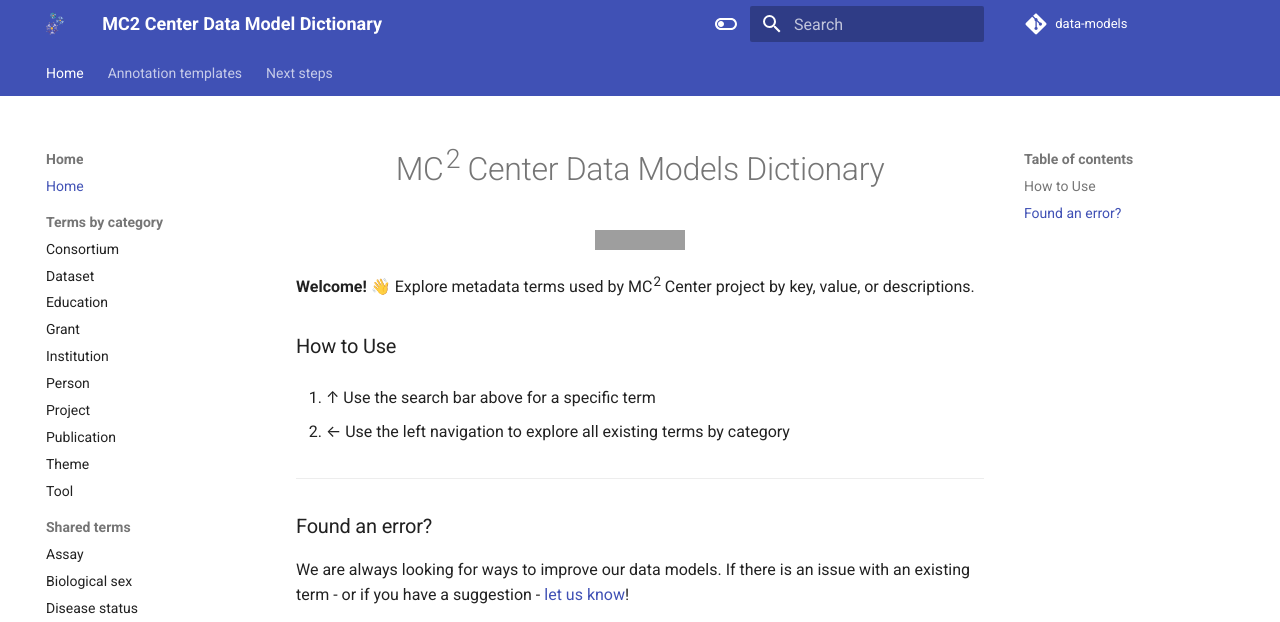
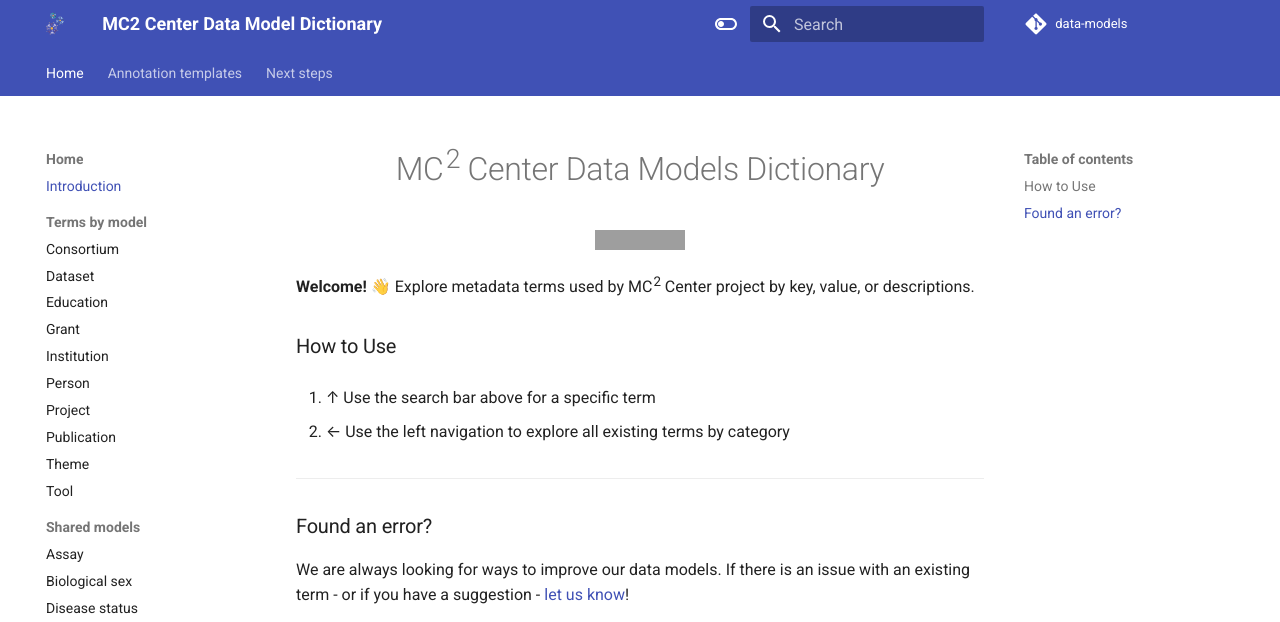
Before and after one commit to mc2-center/data-models, an MkDocs documentation site: the page built from docs/index.md, in a window 1280 px wide. Shown: the top 622 px of the page. Built offline with MkDocs 1.6.1 and Material for MkDocs 9.7.7, drawn with Linux system fonts in a browser that asks for light colours; comment, search, counter and statistics services are not loaded; grey boxes are pictures that could not be loaded.

Commit message:
rename home to index

```diff
--- a/mkdocs.yml
+++ b/mkdocs.yml
@@ -10,8 +10,8 @@
 # Navigation
 nav:
   - Home:
-    - home.md
-    - Terms by category:
+    - Introduction: index.md
+    - Terms by model:
       - Consortium: vocab/consortium.md
       - Dataset: vocab/dataset.md
       - Education: vocab/education.md
@@ -22,7 +22,7 @@
       - Publication: vocab/publication.md
       - Theme: vocab/theme.md
       - Tool: vocab/tool.md
-    - Shared terms:
+    - Shared models:
       - Assay: vocab/shared/assay.md
       - Biological sex: vocab/shared/sex.md
       - Disease status: vocab/shared/disease_status.md
```
Also changed, not shown: docs/index.md (renamed from docs/home.md).
